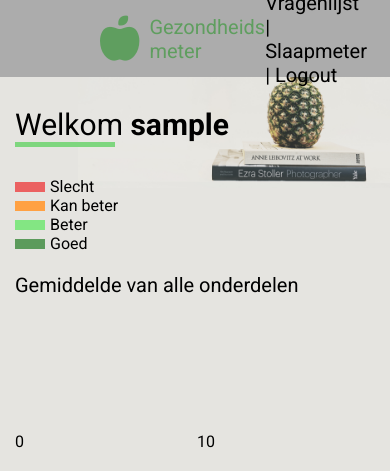
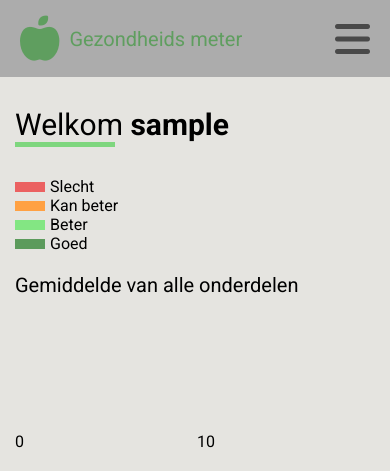
Before and after one commit to RheimerVanDijk/Gezondheidsmeter, a PHP site: page /Dashboard.php in a window 390 px wide. Shown: the top 471 px of the page. Run offline with PHP 8.4, Linux system fonts and the light colour scheme; the visitor is signed in with stand-in values (Sample User, id 1); data that the repository does not hold is empty; some libraries are stand-ins or nearby versions.

Commit message:
Responsive van de header en de dashboard pagina

```diff
--- a/Dashboard.php
+++ b/Dashboard.php
@@ -9,12 +9,31 @@
       <i class="fas fa-apple-alt"></i>
       <p>Gezondheids meter</p>
     </div>
-    <div class="rechts">
-      <a href="vragenlijst.php">Vragenlijst | </a>
-      <a href="slaapmeter.php">Slaapmeter | </a>
-      <a href="logout.php">Logout</a>
+    <div class="desk-menu">
+      <div class="rechts">
+        <a href="vragenlijst.php">Vragenlijst | </a>
+        <a href="slaapmeter.php">Slaapmeter | </a>
+        <a href="logout.php">Logout</a>
+      </div>
+    </div>
+    <div class="mobile-menu">
+      <div class="rechts">
+        <i class="fas fa-bars fa-2x" onclick="dropdown_menu()"></i>
+      </div>
+    </div>
+    <div class="mobile-nav" id="mobile_id">
+      <div class="divider">
+        <a href="vragenlijst.php">Vragenlijst</a>
+      </div>
+      <div class="divider">
+        <a href="slaapmeter.php">Slaapmeter</a>
+      </div>
+      <div class="divider">
+        <a href="logout.php">Logout</a>
+      </div>
     </div>
   </nav>
+
   <div class="content dashbaordPage">
     <img class="background" src="src/images/background_image.jpg" alt="">
     <div class="container container-left ">
--- a/css/main.css
+++ b/css/main.css
@@ -59,9 +59,12 @@ a {
 }
 
 /* MOBILE */
-
 @media only screen and (max-width: 825px) {
   .container {
     padding: 0 15px;
   }
+
+  .background {
+    display: none;
+  }
 }
--- a/css/nav.css
+++ b/css/nav.css
@@ -29,3 +29,63 @@ nav .rechts {
 nav .rechts ul li {
   list-style-type: none;
 }
+
+.mobile-menu {
+  display: none;
+}
+
+.mobile-nav {
+  position: absolute;
+  width: 100%;
+  height: 100vh;
+  z-index: -1;
+  text-align: center;
+  top: 77px;
+  background-color: rgba(44, 44, 44, 0.87);
+}
+
+.mobile-nav {
+  display: none;
+  transition: 1s;
+}
+
+.mobile-nav a {
+  color: aliceblue;
+  font-size: 1.3em;
+}
+
+.divider {
+  margin: 10px;
+}
+
+@media only screen and (max-width: 825px) {
+  nav {
+    padding: 0;
+  }
+
+  .links {
+    padding: 0 20px;
+  }
+
+  .rechts {
+    padding: 0 20px;
+  }
+}
+
+@media only screen and (max-width: 600px) {
+  nav {
+    padding: 0 !important;
+  }
+
+  .desk-menu {
+    display: none;
+  }
+
+  .mobile-menu {
+    display: block;
+  }
+
+  .fa-bars {
+    color: rgb(73, 73, 73);
+  }
+}
--- a/src/js/globalFunctions.js
+++ b/src/js/globalFunctions.js
@@ -72,3 +72,13 @@ function calcAllAverage(awnsersArray) {
 
   return fixedGrade;
 }
+
+// function van nav mobile dropdown
+function dropdown_menu() {
+  let x = document.getElementById("mobile_id");
+  if (x.style.display === "block") {
+    x.style.display = "none";
+  } else {
+    x.style.display = "block";
+  }
+}
```
Also changed, not shown: css/dashboard.css (line endings or trailing spaces).
